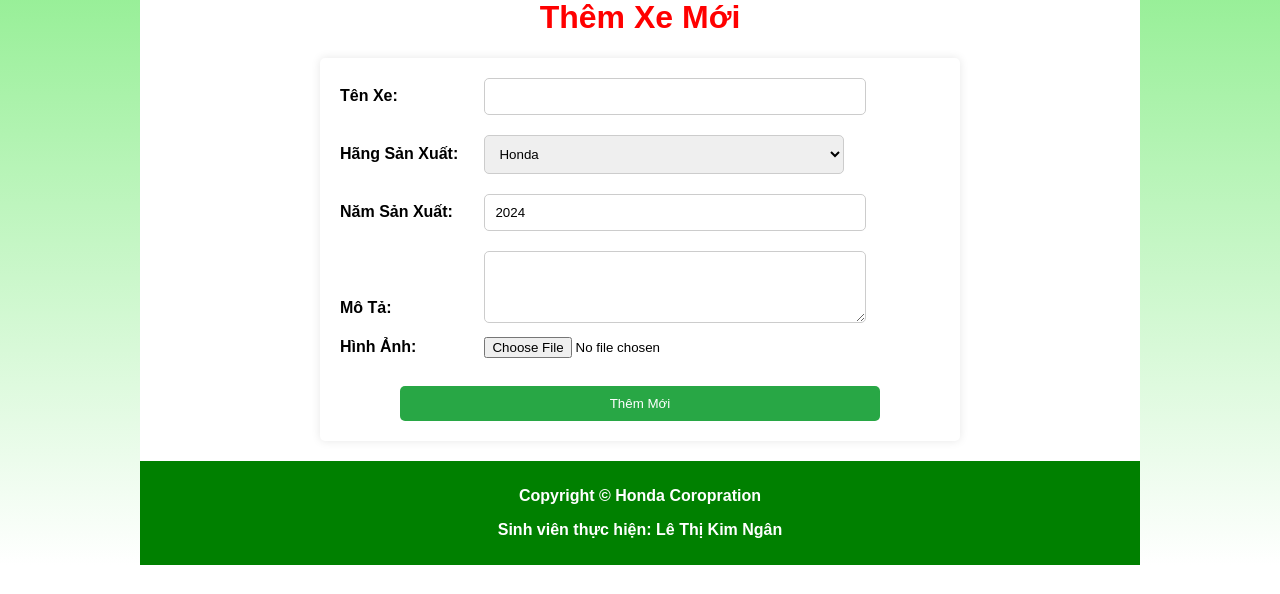
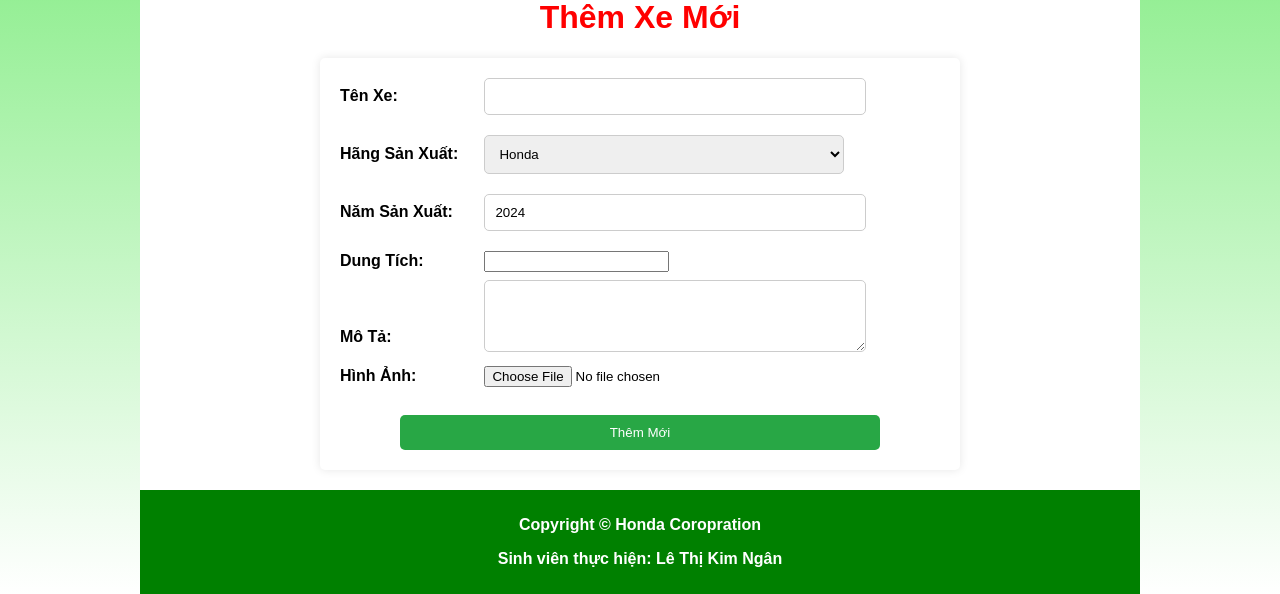
Before and after one commit to Heliophile0208/quanlyxemay, a PHP site: page /them-xe.php in a window 1280 px wide. Shown: the part 658-1252 px from the top of the page. Before the commit the page ends 1223 px from the top, so only its background shows below. Run offline with PHP 8.4, Linux system fonts and the light colour scheme; data comes from the database, SQL or seed files in the repository.

Commit message:
Update them-xe.php

```diff
--- a/them-xe.php
+++ b/them-xe.php
@@ -16,19 +16,21 @@ if ($_SERVER["REQUEST_METHOD"] == "POST") {
     $tenxe = $_POST['tenxe'];
     $mahang = $_POST['mahang'];
     $namsx = $_POST['namsx'];
+    $dungtich =$_POST['dungtich'];
     $mota = $_POST['mota'];
 
     $target_dir = "Images/";
     $target_file = $target_dir . basename($_FILES["hinh"]["name"]);
 
     if (move_uploaded_file($_FILES["hinh"]["tmp_name"], $target_file)) {
-        $sql = "INSERT INTO xe (tenxe, mahang, namsx, mota, hinh) VALUES ('$tenxe', '$mahang', '$namsx', '$mota', '$target_file')";
+    $sql = "INSERT INTO xe (tenxe, mahang, namsx, dungtich, mota, hinh) VALUES ('$tenxe', '$mahang', '$namsx', '$dungtich', '$mota', '$target_file')";
 
     if ($conn->query($sql) === TRUE) {
         $new_vehicle = [
             'tenxe' => $tenxe,
             'mahang' => $mahang,
             'namsx' => $namsx,
+            'dungtich' => $dungtich,
             'mota' => $mota,
             'hinh' => $target_file
         ];
@@ -38,6 +40,7 @@ if ($_SERVER["REQUEST_METHOD"] == "POST") {
 } else {
     echo "<script>alert('Có lỗi khi tải lên hình ảnh.');</script>";
 }
+
 }
 
 $sql = "SELECT mahang, tenhang FROM hangxe";
@@ -271,10 +274,18 @@ $result = $conn->query($sql);
                     <label for="namsx">Năm Sản Xuất:</label>
                     <input type="number" id="namsx" name="namsx" value="<?php echo date('Y'); ?>" min="<?php echo date('Y') - 5; ?>" max="<?php echo date('Y'); ?>" required>
                 </div>
+
+  <div class="nhap">
+                     <label for="dungtich">Dung Tích:</label>
+
+                     <input id="dungtich" name="dungtich" required></input>
+                 </div>
+
                 <div class="nhap">
                     <label for="mota">Mô Tả:</label>
                     <textarea id="mota" name="mota" required></textarea>
                 </div>
+
                 <div class="nhap anh">
                     <label for="hinh">Hình Ảnh:</label>
                     <input type="file" id="hinh" name="hinh" accept="image/*" required>
@@ -303,6 +314,10 @@ $result = $conn->query($sql);
                         <td><?php echo $new_vehicle['namsx']; ?></td>
                     </tr>
                      <tr>
+                         <th>Dung Tích</th>
+                         <td><?php echo $new_vehicle['dungtich']; ?></td>
+                     </tr>
+                    <tr>
                         <th>Mô Tả</th>
                         <td><?php echo $new_vehicle['mota']; ?></td>
                     </tr>
```
Lines whose indentation alone changed are shown as unchanged.
